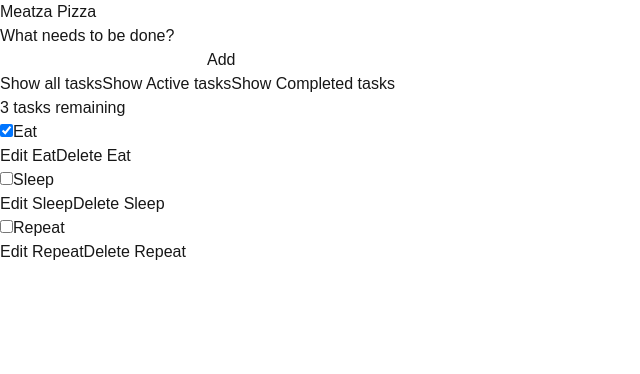
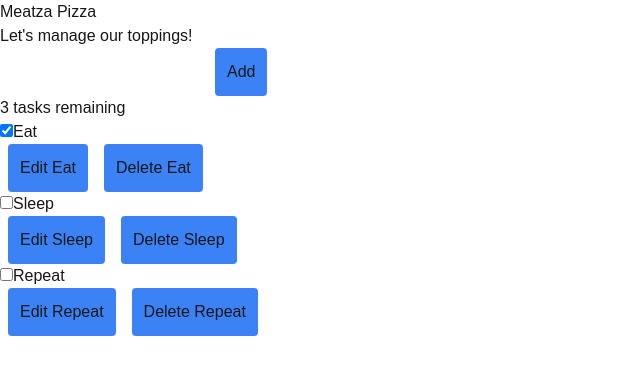
Before and after one commit to lcurrit/meatza-pizza, a Next.js app: page / in a window 1280 px wide. Shown: the top 374 px of the page, without its empty margins (0-640 px from the left). Built offline with nearby package versions, Linux system fonts and the light colour scheme.

Commit message:
Component Updates

```diff
--- /dev/null
+++ b/app/components/Form.tsx
@@ -0,0 +1,30 @@
+"use client";
+
+import { FormEvent } from "react";
+
+export default function Form({ addTopping }: any) {
+  function handleSubmit(event: FormEvent) {
+    event.preventDefault();
+    addTopping("Say hello!");
+  }
+
+  return (
+    <form onSubmit={handleSubmit}>
+      <h2 className="label-wrapper">
+        <label htmlFor="new-todo-input" className="label__lg">
+          Let's manage our toppings!
+        </label>
+      </h2>
+      <input
+        type="text"
+        id="new-todo-input"
+        className="input input__lg"
+        name="text"
+        autoComplete="off"
+      />
+      <button type="submit" className="btn btn__primary btn__lg">
+        Add
+      </button>
+    </form>
+  );
+}
--- a/app/globals.css
+++ b/app/globals.css
@@ -25,3 +25,7 @@ body {
     text-wrap: balance;
   }
 }
+
+.btn {
+  @apply bg-blue-500 p-3 rounded mx-2;
+}
--- a/app/page.tsx
+++ b/app/page.tsx
@@ -1,10 +1,17 @@
-import Topping from "./components/topping";
+"use client";
+
+import Form from "./components/Form";
+import Topping from "./components/Topping";
 
 const DATA = [
   { id: "todo-0", name: "Eat", completed: true },
   { id: "todo-1", name: "Sleep", completed: false },
   { id: "todo-2", name: "Repeat", completed: false },
 ];
+
+function addTopping(name: string): void {
+  alert(name);
+}
 
 export default function Home() {
   const taskList = DATA.map((task) => (
@@ -19,40 +26,7 @@ export default function Home() {
   return (
     <div className="todoapp stack-large">
       <h1>Meatza Pizza</h1>
-      <form>
-        <h2 className="label-wrapper">
-          <label htmlFor="new-todo-input" className="label__lg">
-            What needs to be done?
-          </label>
-        </h2>
-        <input
-          type="text"
-          id="new-todo-input"
-          className="input input__lg"
-          name="text"
-          autoComplete="off"
-        />
-        <button type="submit" className="btn btn__primary btn__lg">
-          Add
-        </button>
-      </form>
-      <div className="filters btn-group stack-exception">
-        <button type="button" className="btn toggle-btn" aria-pressed="true">
-          <span className="visually-hidden">Show </span>
-          <span>all</span>
-          <span className="visually-hidden"> tasks</span>
-        </button>
-        <button type="button" className="btn toggle-btn" aria-pressed="false">
-          <span className="visually-hidden">Show </span>
-          <span>Active</span>
-          <span className="visually-hidden"> tasks</span>
-        </button>
-        <button type="button" className="btn toggle-btn" aria-pressed="false">
-          <span className="visually-hidden">Show </span>
-          <span>Completed</span>
-          <span className="visually-hidden"> tasks</span>
-        </button>
-      </div>
+      <Form addTopping={addTopping} />
       <h2 id="list-heading">3 tasks remaining</h2>
       <ul
         role="list"
```
Also changed, not shown: app/components/Topping.tsx (renamed from app/components/topping.tsx).
